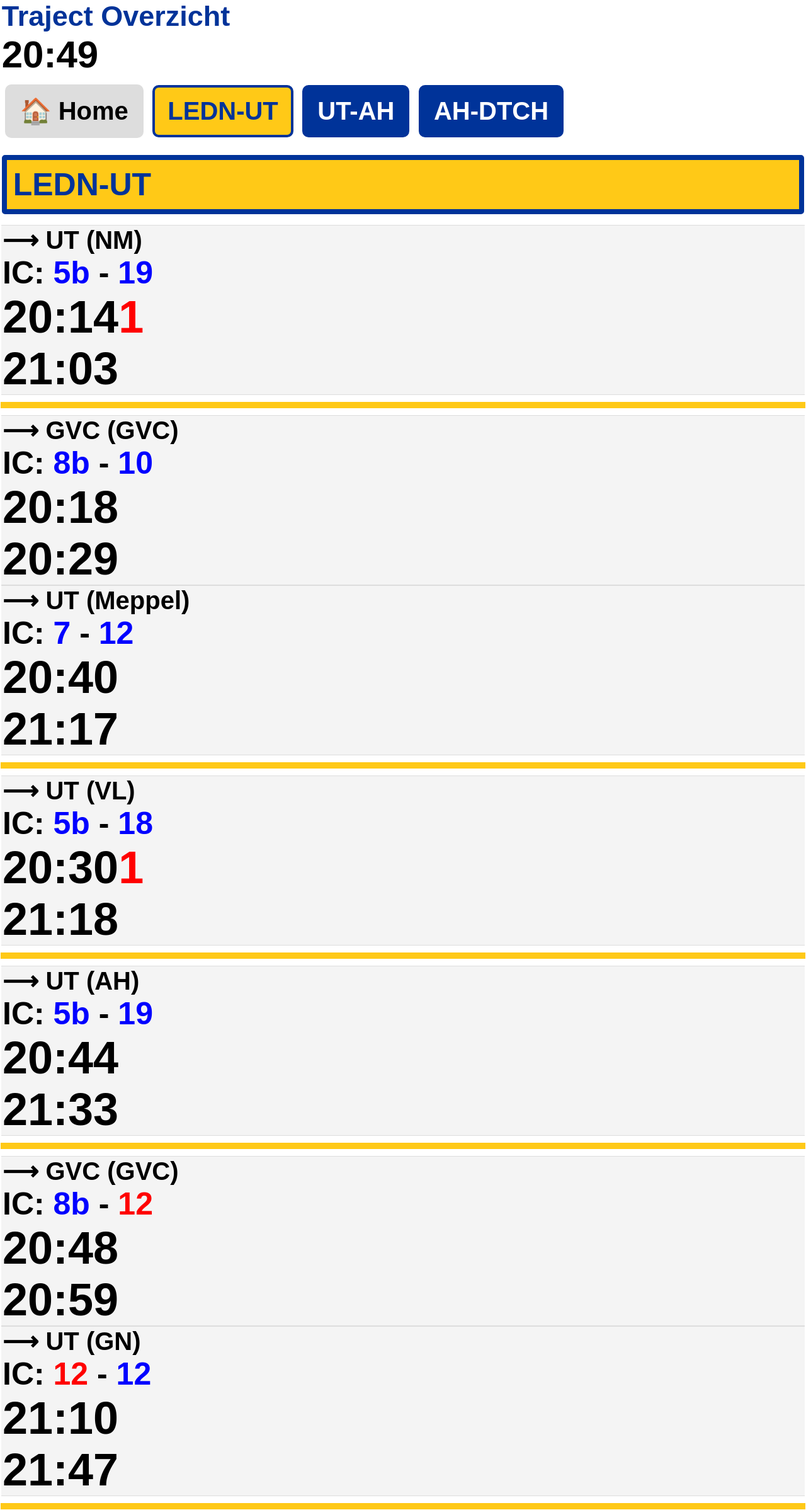
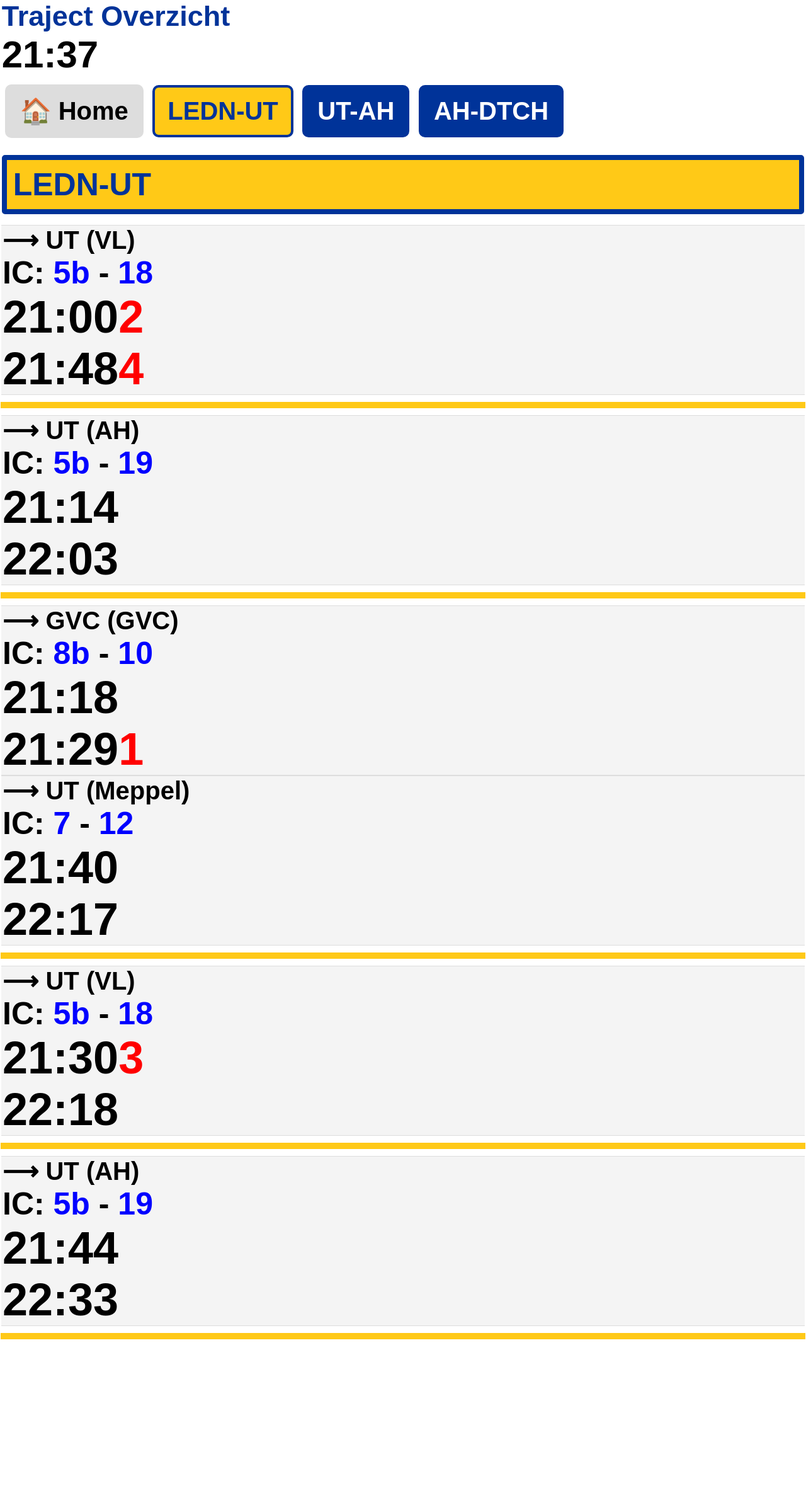
Before and after one commit to elysium316/ns, a plain HTML site: page ledn_ut.html in a window 1280 px wide. Shown: the whole page at 63% size. After the commit the page ends 2127 px from the top, so only its background shows below. Drawn offline with Linux system fonts and the light colour scheme.

Commit message:
Automatische update treintijden

```diff
--- a/ledn_ut.html
+++ b/ledn_ut.html
@@ -18,7 +18,7 @@
 </head>
 <body>
     <h1>Traject Overzicht</h1>
-    <div class="tijd">20:49</div>
+    <div class="tijd">21:37</div>
     <div style='padding: 2pt; margin-bottom: 20px;'><a href='index.html' class='menu-link' style='background: #ddd; color: black; border-color: #ddd;'>🏠 Home</a> <a href='ledn_ut.html' class='menu-link' style='background: #ffc917; color: #003399;'>LEDN-UT</a> <a href='ut_ah.html' class='menu-link'>UT-AH</a> <a href='ah_dtch.html' class='menu-link'>AH-DTCH</a> </div>
 
     <div class="etappe-header">LEDN-UT</div>
@@ -29,10 +29,24 @@
             <ul>
 
                 <li style="background: #f4f4f4; padding: 0 2px; margin:0; border-top: 1px solid #ddd; border-bottom: 1px solid #ddd; border-left: none; border-right: none;">
-                    <span class="station">&#10230; UT (NM)</span><br>
+                    <span class="station">&#10230; UT (VL)</span><br>
+                    <span class="spoor" style="color:black;">IC: </span><span class="spoor"><span class='spoor'>5b</span></span><span class="spoor" style="color:black;"> - </span><span class="spoor"><span class='spoor'>18</span></span><br>
+                    <span class="vertrek">21:00<span style='color: red; font-weight: bold;'>2</span></span><br>
+                    <span class="vertrek">21:48<span style='color: red; font-weight: bold;'>4</span></span>
+                </li>
+
+            </ul>
+        </li>
+
+        <li style="padding: 10px 0; border-bottom: 10px solid #ffc917;">
+
+            <ul>
+
+                <li style="background: #f4f4f4; padding: 0 2px; margin:0; border-top: 1px solid #ddd; border-bottom: 1px solid #ddd; border-left: none; border-right: none;">
+                    <span class="station">&#10230; UT (AH)</span><br>
                     <span class="spoor" style="color:black;">IC: </span><span class="spoor"><span class='spoor'>5b</span></span><span class="spoor" style="color:black;"> - </span><span class="spoor"><span class='spoor'>19</span></span><br>
-                    <span class="vertrek">20:14<span style='color: red; font-weight: bold;'>1</span></span><br>
-                    <span class="vertrek">21:03</span>
+                    <span class="vertrek">21:14</span><br>
+                    <span class="vertrek">22:03</span>
                 </li>
 
             </ul>
@@ -45,15 +59,15 @@
                 <li style="background: #f4f4f4; padding: 0 2px; margin:0; border-top: 1px solid #ddd; border-bottom: 1px solid #ddd; border-left: none; border-right: none;">
                     <span class="station">&#10230; GVC (GVC)</span><br>
                     <span class="spoor" style="color:black;">IC: </span><span class="spoor"><span class='spoor'>8b</span></span><span class="spoor" style="color:black;"> - </span><span class="spoor"><span class='spoor'>10</span></span><br>
-                    <span class="vertrek">20:18</span><br>
-                    <span class="vertrek">20:29</span>
+                    <span class="vertrek">21:18</span><br>
+                    <span class="vertrek">21:29<span style='color: red; font-weight: bold;'>1</span></span>
                 </li>
 
                 <li style="background: #f4f4f4; padding: 0 2px; margin:0; border-top: 1px solid #ddd; border-bottom: 1px solid #ddd; border-left: none; border-right: none;">
                     <span class="station">&#10230; UT (Meppel)</span><br>
                     <span class="spoor" style="color:black;">IC: </span><span class="spoor"><span class='spoor'>7</span></span><span class="spoor" style="color:black;"> - </span><span class="spoor"><span class='spoor'>12</span></span><br>
-                    <span class="vertrek">20:40</span><br>
-                    <span class="vertrek">21:17</span>
+                    <span class="vertrek">21:40</span><br>
+                    <span class="vertrek">22:17</span>
                 </li>
 
             </ul>
@@ -66,8 +80,8 @@
                 <li style="background: #f4f4f4; padding: 0 2px; margin:0; border-top: 1px solid #ddd; border-bottom: 1px solid #ddd; border-left: none; border-right: none;">
                     <span class="station">&#10230; UT (VL)</span><br>
                     <span class="spoor" style="color:black;">IC: </span><span class="spoor"><span class='spoor'>5b</span></span><span class="spoor" style="color:black;"> - </span><span class="spoor"><span class='spoor'>18</span></span><br>
-                    <span class="vertrek">20:30<span style='color: red; font-weight: bold;'>1</span></span><br>
-                    <span class="vertrek">21:18</span>
+                    <span class="vertrek">21:30<span style='color: red; font-weight: bold;'>3</span></span><br>
+                    <span class="vertrek">22:18</span>
                 </li>
 
             </ul>
@@ -80,29 +94,8 @@
                 <li style="background: #f4f4f4; padding: 0 2px; margin:0; border-top: 1px solid #ddd; border-bottom: 1px solid #ddd; border-left: none; border-right: none;">
                     <span class="station">&#10230; UT (AH)</span><br>
                     <span class="spoor" style="color:black;">IC: </span><span class="spoor"><span class='spoor'>5b</span></span><span class="spoor" style="color:black;"> - </span><span class="spoor"><span class='spoor'>19</span></span><br>
-                    <span class="vertrek">20:44</span><br>
-                    <span class="vertrek">21:33</span>
-                </li>
-
-            </ul>
-        </li>
-
-        <li style="padding: 10px 0; border-bottom: 10px solid #ffc917;">
-
-            <ul>
-
-                <li style="background: #f4f4f4; padding: 0 2px; margin:0; border-top: 1px solid #ddd; border-bottom: 1px solid #ddd; border-left: none; border-right: none;">
-                    <span class="station">&#10230; GVC (GVC)</span><br>
-                    <span class="spoor" style="color:black;">IC: </span><span class="spoor"><span class='spoor'>8b</span></span><span class="spoor" style="color:black;"> - </span><span class="spoor"><span style='color: red; font-weight: bold;'>12</span></span><br>
-                    <span class="vertrek">20:48</span><br>
-                    <span class="vertrek">20:59</span>
-                </li>
-
-                <li style="background: #f4f4f4; padding: 0 2px; margin:0; border-top: 1px solid #ddd; border-bottom: 1px solid #ddd; border-left: none; border-right: none;">
-                    <span class="station">&#10230; UT (GN)</span><br>
-                    <span class="spoor" style="color:black;">IC: </span><span class="spoor"><span style='color: red; font-weight: bold;'>12</span></span><span class="spoor" style="color:black;"> - </span><span class="spoor"><span class='spoor'>12</span></span><br>
-                    <span class="vertrek">21:10</span><br>
-                    <span class="vertrek">21:47</span>
+                    <span class="vertrek">21:44</span><br>
+                    <span class="vertrek">22:33</span>
                 </li>
 
             </ul>
```
Also changed, not shown: ah_dtch.html (+33 -33 lines), ut_ah.html (+37 -37 lines).
